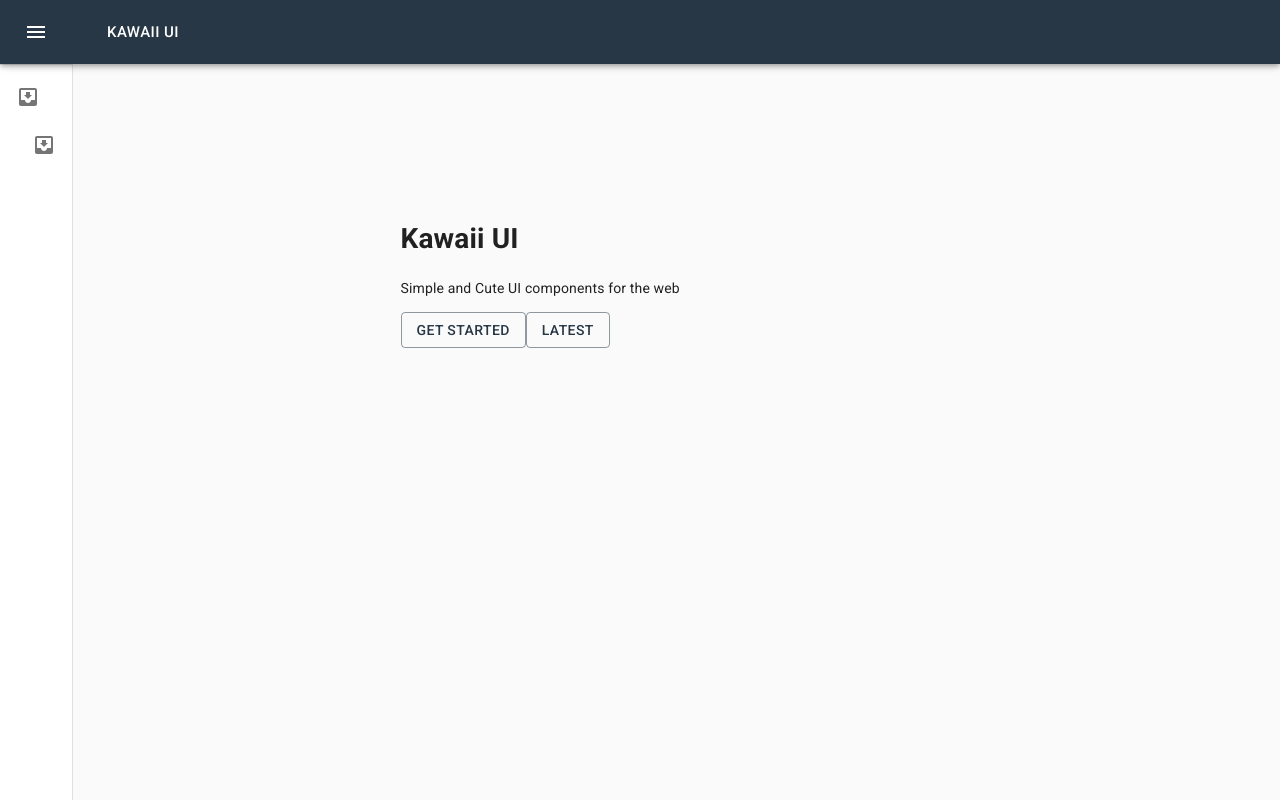
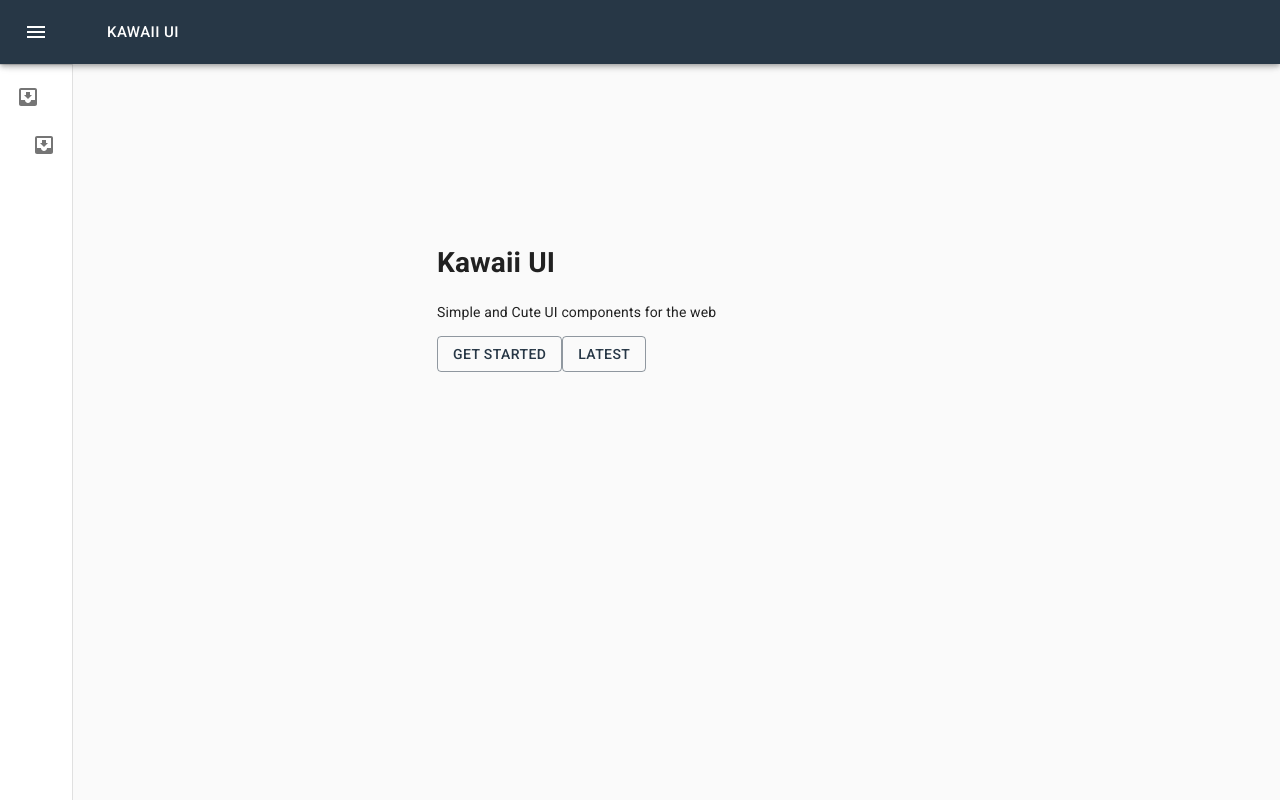
Before and after one commit to HarshaMurupudi/Kwaii-ui, a React (Create React App) app: page / in a window 1280 px wide. Built offline with nearby package versions, Linux system fonts and the light colour scheme.

Commit message:
ADD: Article basic comp to home page & building up layout page - part 2

```diff
--- a/src/components/layouts/layout.component.tsx
+++ b/src/components/layouts/layout.component.tsx
@@ -1,5 +1,6 @@
 import React from 'react';
 
+import clsx from 'clsx';
 import { makeStyles, useTheme, Theme, createStyles } from '@material-ui/core/styles';
 
 interface PropsType {
@@ -15,9 +16,13 @@ const Layout = ({ children, isDrawerOpen }: PropsType) => {
   const classes = useStyles();
 
   return (
-    <>
-      <main>{children}</main>
-    </>
+    <div
+      className={clsx(classes.content, {
+        [classes.contentShift]: isDrawerOpen,
+      })}
+    >
+      <main className={isDrawerOpen ? classes.shiftTextLeft : classes.shiftTextLeftMini} >{children}</main>
+    </div>
   );
 }
 
--- a/src/pages/home-page/home-page.component.tsx
+++ b/src/pages/home-page/home-page.component.tsx
@@ -18,7 +18,7 @@ const HomePage = ({ isDrawerOpen }: PropsType) => {
   const classes = useStyles();
 
   return (
-    <main
+    <div
       className={clsx(classes.content, {
         [classes.contentShift]: isDrawerOpen,
       })}
@@ -38,7 +38,7 @@ const HomePage = ({ isDrawerOpen }: PropsType) => {
           </div>
         </Container>
       </div>
-    </main>
+    </div>
   )
 }
 
```
